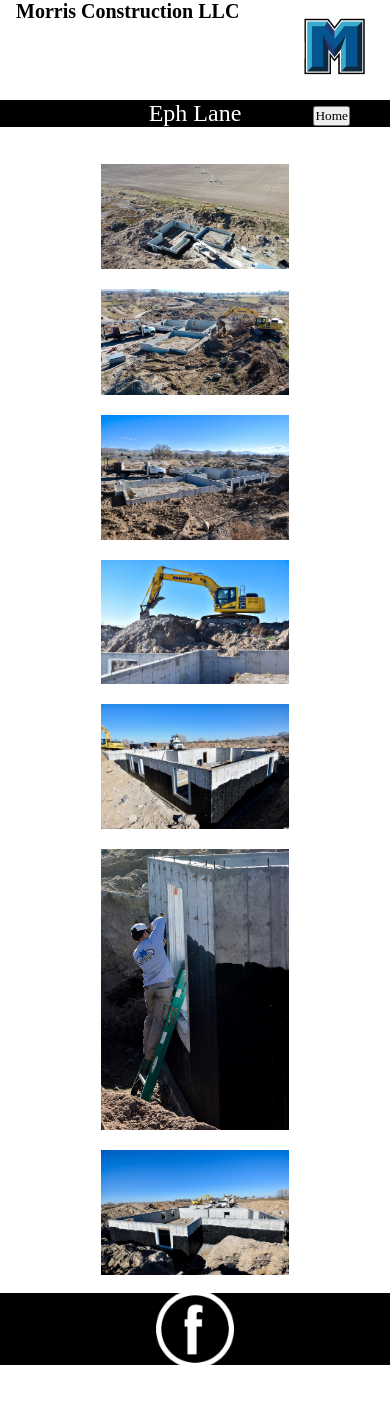
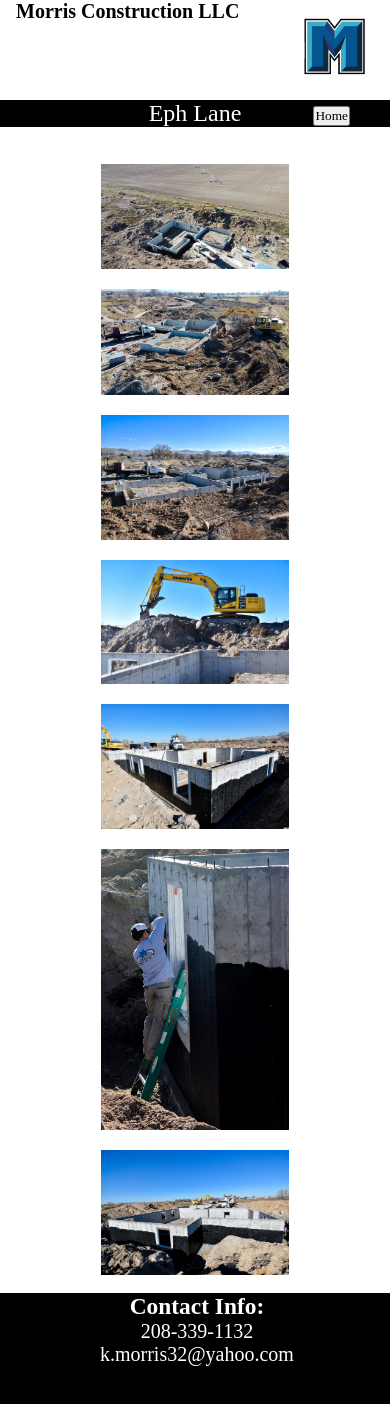
Before and after one commit to Styrlingjohn/MConstruction, a React (Create React App) app: page /hatchH in a window 390 px wide. Shown: the top 1404 px of the page. Before the commit the page ends 1368 px from the top, so only its background shows below. Built offline with nearby package versions, Linux system fonts and the light colour scheme; a web font is replaced by a local one.

Commit message:
added contact info and organized footer

```diff
--- a/src/App.css
+++ b/src/App.css
@@ -19,6 +19,10 @@ body {
     height: 100px;
     margin: auto;
     max-width: 100%;
+}
+a {
+    text-decoration: none;
+    color: white;
 }
 
 .Title {
@@ -97,9 +101,6 @@ body {
     justify-content: center;
 }
 
-a {
-    text-decoration: none;
-}
 
 
 .kitchenStyle {
@@ -205,41 +206,72 @@ a {
 
 .footer {
     display: flex;
-    align-items: center;
-    justify-content: center;
+    justify-content: space-around;
     background-color: black;
-    height: 4.5rem;
+    height: 10.5rem;
     width: 100%;
     position: absolute;
     margin-top: 2%;
 }
 
-.fbLogo {
-  height: 4%;
-  width: 4%;
-  display: flex;
+.contactInfo {
+    color: white;
+    display: flex;
+    flex-direction: column;
+    height: 100%;
+    align-items: center;
+    justify-content: center;
+    border-left: 5px solid white;
+    padding-left: 1%;
+}
 
+.FBLogoS {
+    display: flex;
+    flex-direction: row;
+    height: 100%;
+    width: 10%;
+    justify-content: center;
+    align-items: center;
+    border-left: 5px solid white;
 }
+
 .FBLogoHolder {
     display: flex;
+    height: fit-content;
+    width: fit-content;
     justify-content: center;
     align-items: center;
 }
 
+.fbLogo {
+    padding-inline: 20px;
+    border-radius: 10px;
+    width: 100%;
+    height: 60px;
+}
+
 .fbLogo:hover {
-    opacity: 0.9;
+    background-color: rgb(27, 26, 26);
 }
 
 @media screen and (max-width: 800px) {
     .footer {
         font-size: 20px;
+        display: flex;
+        flex-wrap: wrap;
+        height: fit-content;
+        flex-direction: column;
+        align-items: center;
+    }
+    .FBLogoS {
+        border: none;
     }
 
     .boxOverlay:hover {
         font-size: larger;
     }
 
-    .fbLogo {
-        width: 20%;
+    .contactInfo {
+        border: none;
     }
 }
--- a/src/components/Footer.js
+++ b/src/components/Footer.js
@@ -6,10 +6,15 @@ import React from "react"
 function Footer() {
     return (
         <div className="footer">
-            <br/>
-            <section className="FBLogoHolder">
-                <a href="https://www.facebook.com/MorrisConstructioninc" className="FBLogoHolder" >
-                    <img className='fbLogo' alt="FB" src="/FB.png" />
+
+            <section className="contactInfo">
+                <h1> Contact Info: </h1>
+                <a href="tel:208-339-1132"> 208-339-1132 </a>
+                <a href="mailto:k.morris32@yahoo.com"> k.morris32@yahoo.com </a>
+            </section>
+            <section className="FBLogoS">
+                <a href="https://www.facebook.com/MorrisConstructioninc" className="FBLogoHolder">
+                    <img className='fbLogo' alt="FB" src="/FB.png"/>
                 </a>
             </section>
         </div>
```
